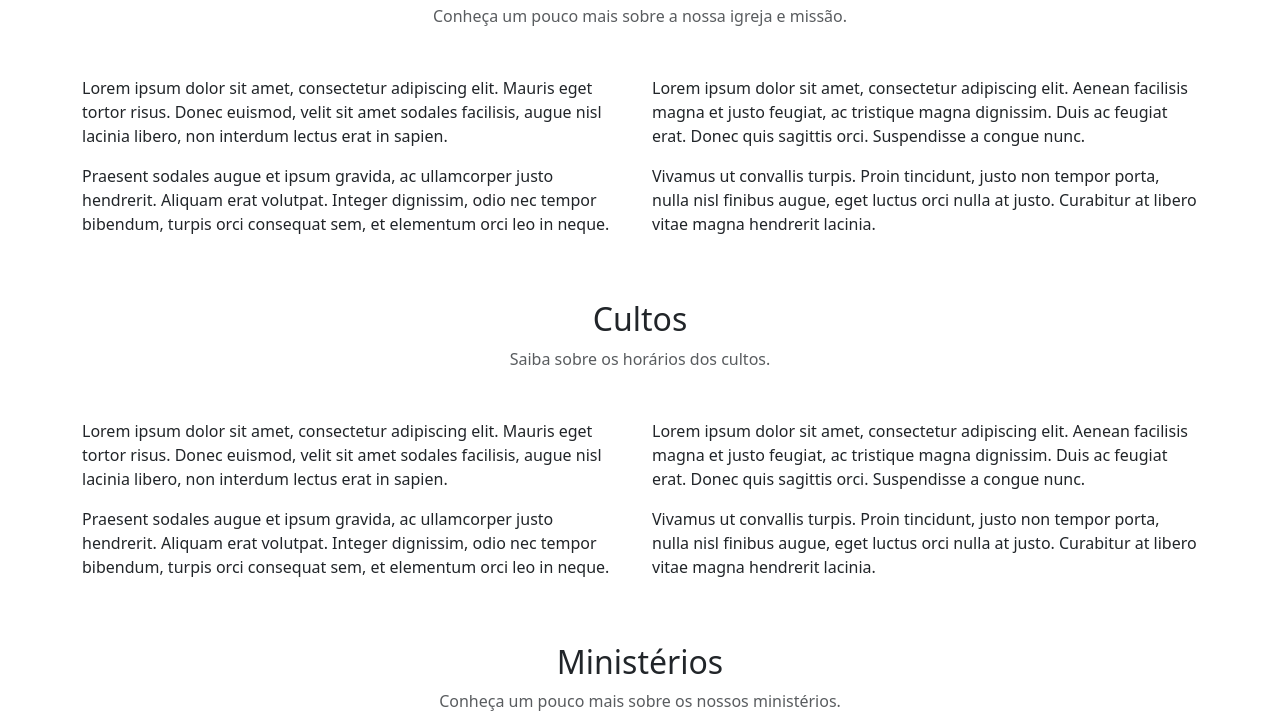
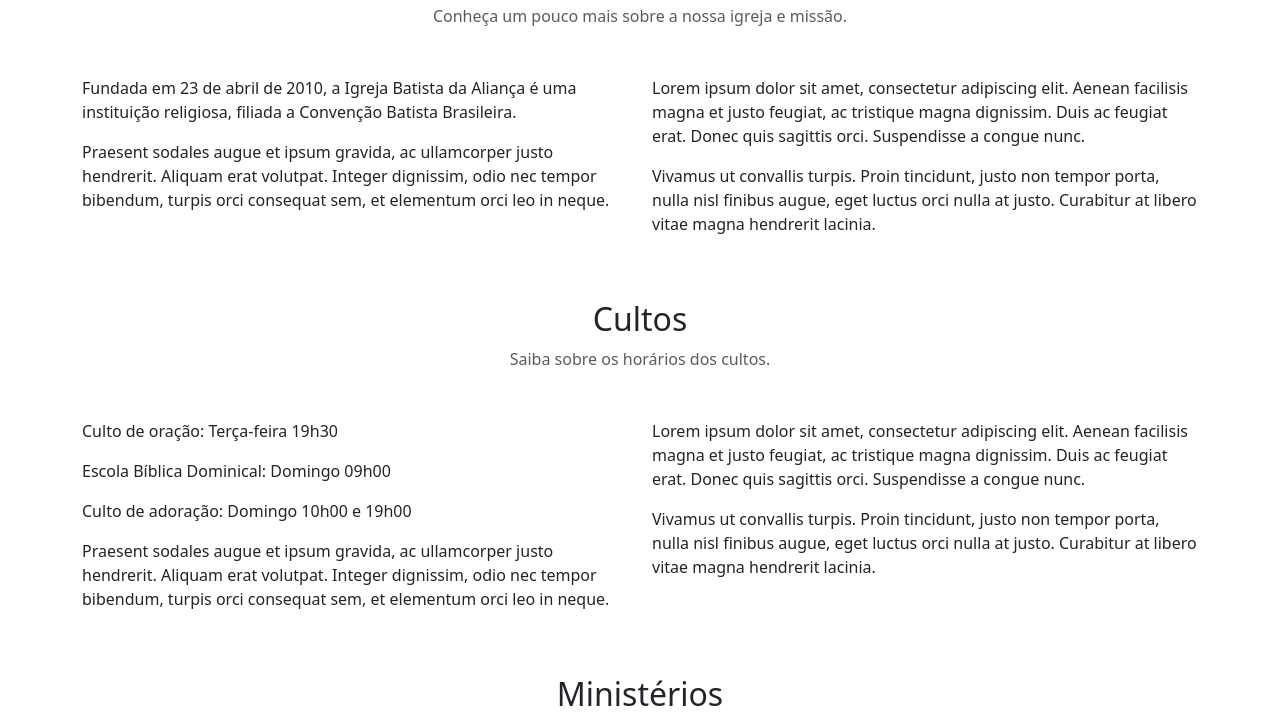
Before and after one commit to mateushff/iba-institucional, a plain HTML site: page index.html in a window 1280 px wide. Shown: the part 646-1364 px from the top of the page. Drawn offline with nearby package versions, Linux system fonts and the light colour scheme.

Commit message:
Update index.html

```diff
--- a/index.html
+++ b/index.html
@@ -117,8 +117,8 @@
     </div>
     <div class="row">
       <div class="col-md-6">
-        <p>Lorem ipsum dolor sit amet, consectetur adipiscing elit. Mauris eget tortor risus. Donec euismod, velit sit amet
-        sodales facilisis, augue nisl lacinia libero, non interdum lectus erat in sapien.</p>
+        <p>Fundada em 23 de abril de 2010, a Igreja Batista da Aliança é uma instituição religiosa, filiada a Convenção Batista Brasileira.
+		</p>
         <p>Praesent sodales augue et ipsum gravida, ac ullamcorper justo hendrerit. Aliquam erat volutpat. Integer dignissim,
         odio nec tempor bibendum, turpis orci consequat sem, et elementum orci leo in neque.</p>
       </div>
@@ -139,8 +139,9 @@
     </div>
     <div class="row">
       <div class="col-md-6">
-        <p>Lorem ipsum dolor sit amet, consectetur adipiscing elit. Mauris eget tortor risus. Donec euismod, velit sit amet
-        sodales facilisis, augue nisl lacinia libero, non interdum lectus erat in sapien.</p>
+        <p>Culto de oração: Terça-feira 19h30</p>
+		<p>Escola Bíblica Dominical: Domingo 09h00</p>
+		<p>Culto de adoração: Domingo 10h00 e 19h00</p>
         <p>Praesent sodales augue et ipsum gravida, ac ullamcorper justo hendrerit. Aliquam erat volutpat. Integer dignissim,
         odio nec tempor bibendum, turpis orci consequat sem, et elementum orci leo in neque.</p>
       </div>
```
